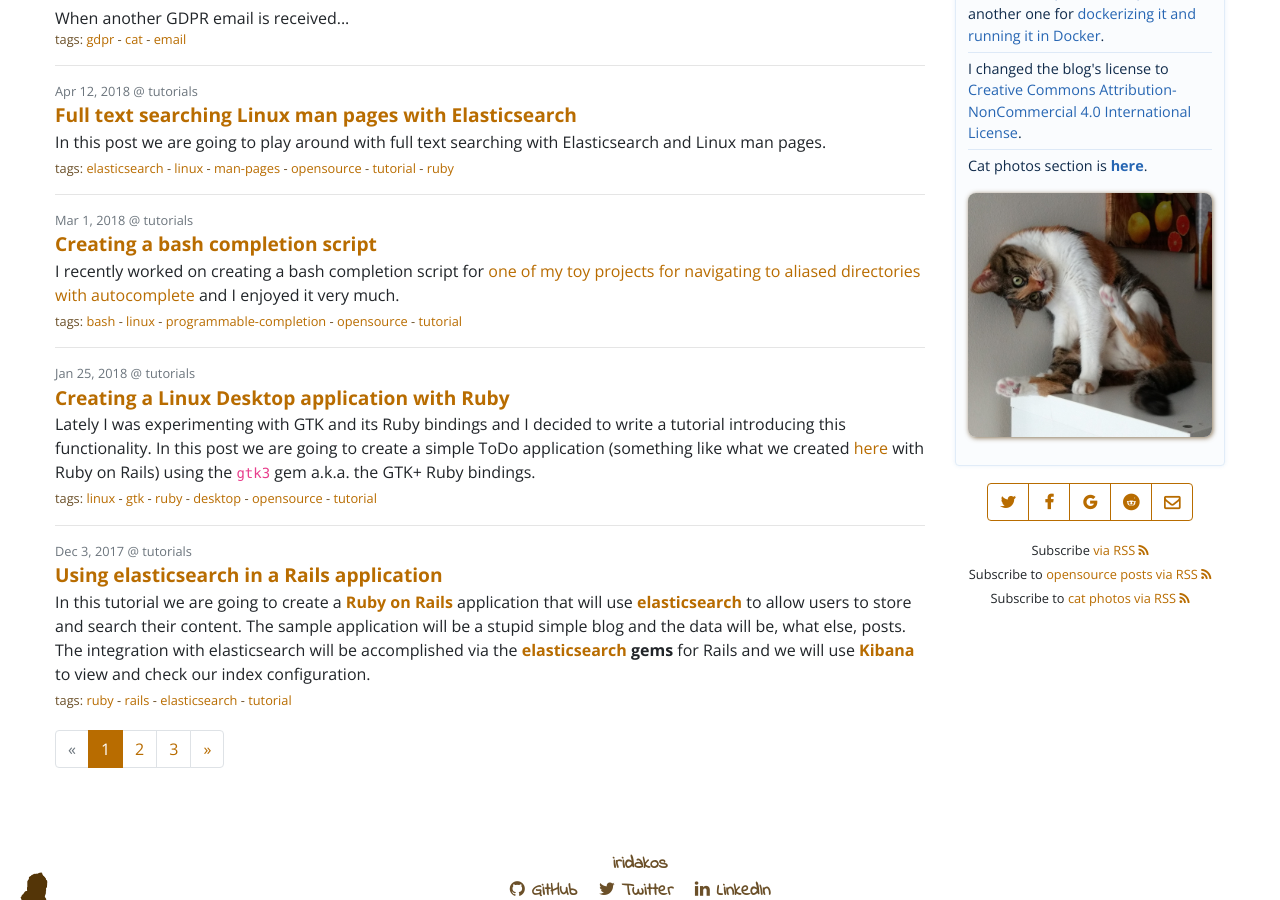
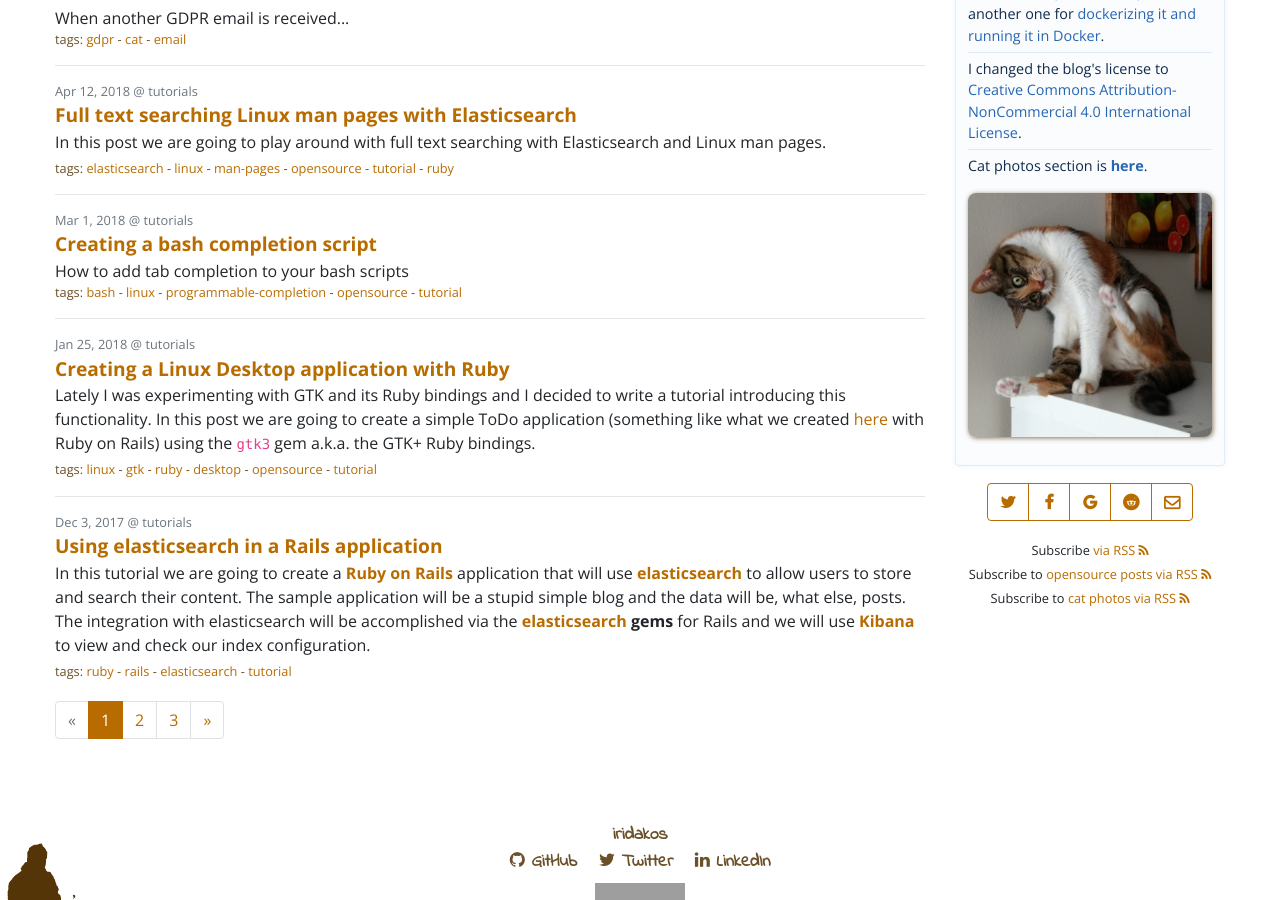
Before and after one commit to iridakos/iridakos.github.io, a Jekyll site: the page built from index.html, in a window 1280 px wide and 900 px high, scrolled down 1032 px. Built offline with Jekyll 4.4.1, drawn with Linux system fonts in a browser that asks for light colours; nearby versions of some CDN libraries; the list of posts is cut into pages by our own code; comment, search, counter and statistics services are not loaded; grey boxes are pictures that could not be loaded.

Commit message:
Update 2018-02-28-bash-programmable-completion-tutorial.markdown

```diff
--- a/_posts/2018-02-28-bash-programmable-completion-tutorial.markdown
+++ b/_posts/2018-02-28-bash-programmable-completion-tutorial.markdown
@@ -2,6 +2,7 @@
 layout: default
 title:  "Creating a bash completion script"
 description: "A tutorial for creating a bash completion script"
+preview: "How to add tab completion to your bash scripts"
 date: 2018-03-01 03:00:00 +0300
 image: "http://iridakos.com/assets/images/posts/bash-completion/post-image.png"
 category: "tutorials"
```
